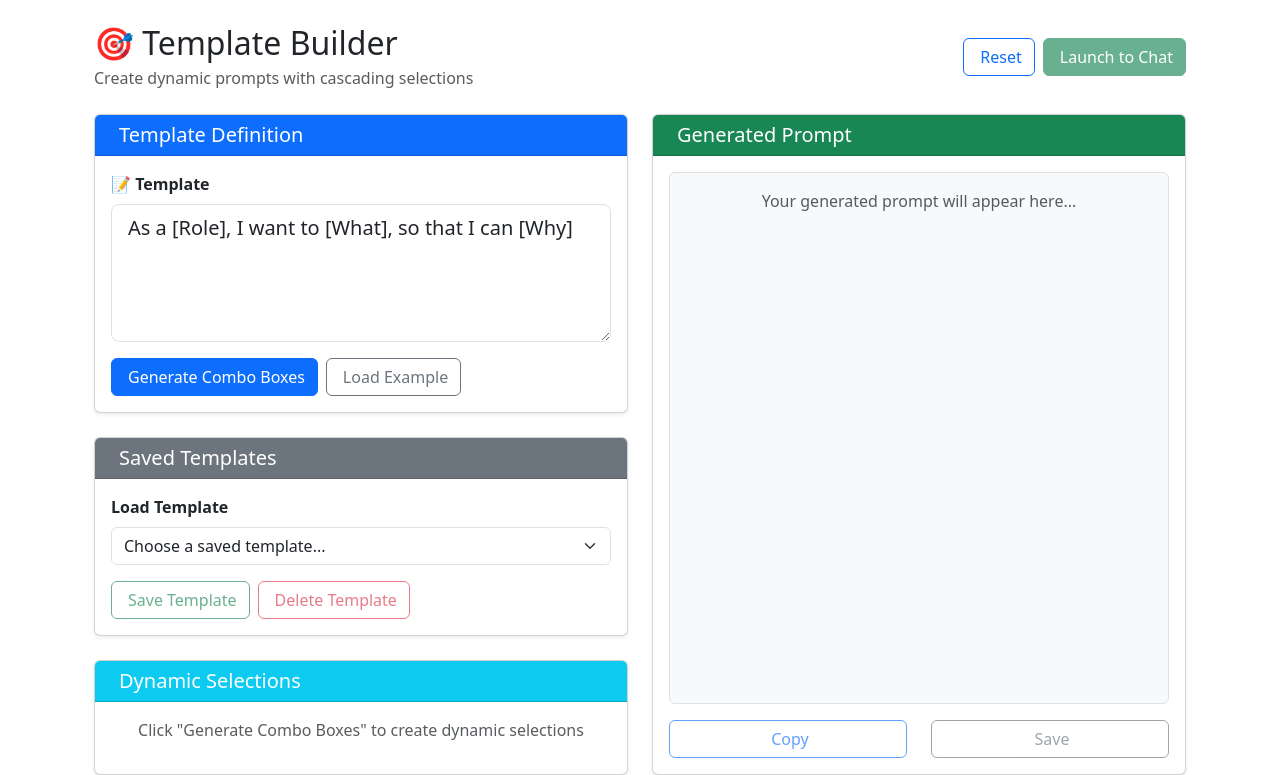
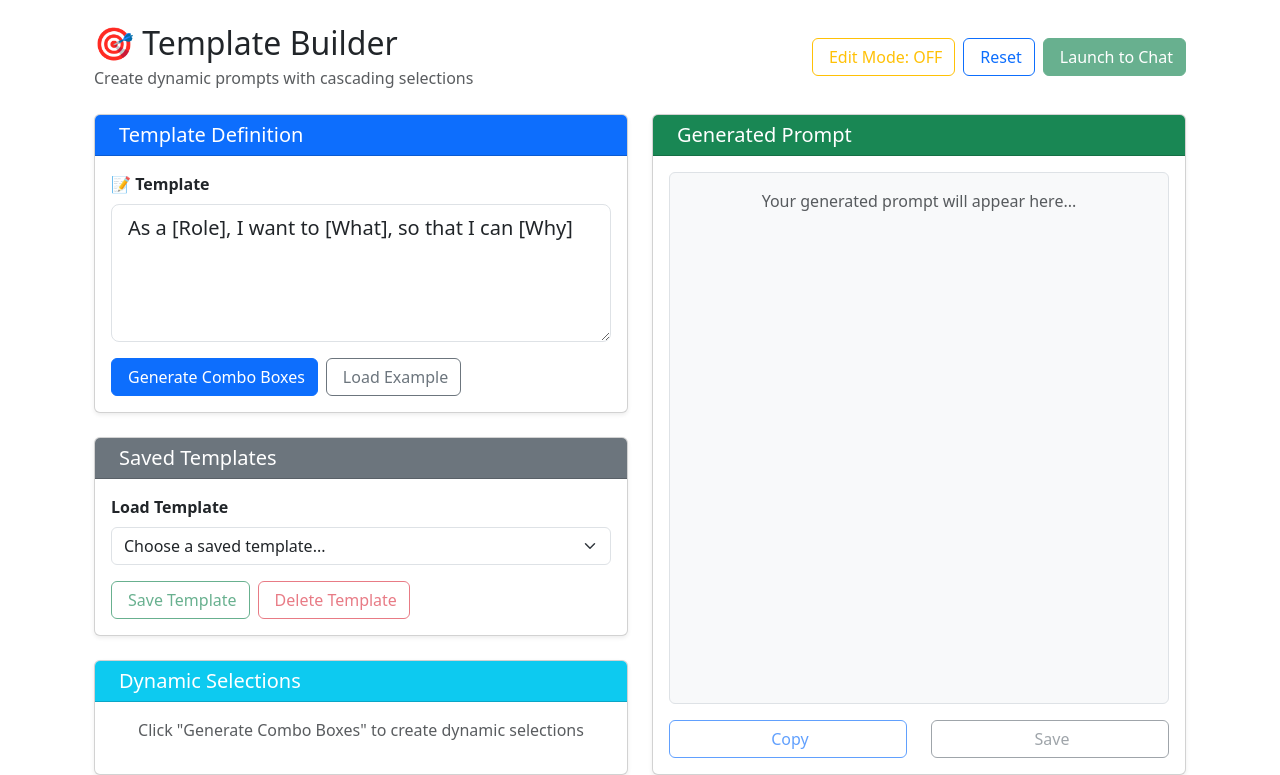
Before and after one commit to ThePassionateProgrammer/prompt-manager, a Flask app: template src/prompt_manager/templates/template_builder.html in a window 1280 px wide. Shown: the part 56-831 px from the top of the page. Run offline with Flask 3, Linux system fonts and the light colour scheme; the template is opened without the code that fills it, so the values that code supplies are empty; some libraries are stand-ins or nearby versions.

Commit message:
F: Add edit mode toggle button with visual feedback to template builder

```diff
--- a/src/prompt_manager/templates/template_builder.html
+++ b/src/prompt_manager/templates/template_builder.html
@@ -9,6 +9,9 @@
                     <p class="text-muted mb-0">Create dynamic prompts with cascading selections</p>
                 </div>
                 <div class="d-flex gap-2">
+                    <button type="button" class="btn btn-outline-warning" id="edit-mode-toggle">
+                        <i class="fas fa-edit me-1"></i>Edit Mode: OFF
+                    </button>
                     <button type="button" class="btn btn-outline-primary" id="clear-form">
                         <i class="fas fa-eraser me-1"></i>Reset
                     </button>
@@ -170,13 +173,14 @@ function populateTemplateSelect() {
 }
 
 function setupEventListeners() {
+    // Edit mode toggle button
+    document.getElementById('edit-mode-toggle').addEventListener('click', toggleEditMode);
+
     // Generate combo boxes button
     document.getElementById('generate-combo-boxes').addEventListener('click', generateComboBoxes);
 
     // Load example button
     document.getElementById('load-example').addEventListener('click', loadExample);
-
-
 
     // Clear form button
     document.getElementById('clear-form').addEventListener('click', clearForm);
@@ -200,6 +204,34 @@ function setupEventListeners() {
     document.getElementById('delete-template-btn').addEventListener('click', deleteCurrentTemplate);
 }
 
+function toggleEditMode() {
+    isEditMode = !isEditMode;
+    updateEditModeButton();
+
+    // If we have combo boxes, regenerate them with the new mode
+    if (currentTemplate && comboBoxes.length > 0) {
+        generateComboBoxes();
+    }
+
+    showAlert(`Edit mode is now ${isEditMode ? 'ON' : 'OFF'}`, 'info');
+}
+
+function updateEditModeButton() {
+    const button = document.getElementById('edit-mode-toggle');
+    const icon = button.querySelector('i');
+    const text = button.querySelector('span') || button.childNodes[2];
+
+    if (isEditMode) {
+        button.className = 'btn btn-warning';
+        icon.className = 'fas fa-edit me-1';
+        button.innerHTML = '<i class="fas fa-edit me-1"></i>Edit Mode: ON';
+    } else {
+        button.className = 'btn btn-outline-warning';
+        icon.className = 'fas fa-edit me-1';
+        button.innerHTML = '<i class="fas fa-edit me-1"></i>Edit Mode: OFF';
+    }
+}
+
 function generateComboBoxes() {
     const template = document.getElementById('template-input').value.trim();
 
@@ -208,19 +240,36 @@ function generateComboBoxes() {
         return;
     }
 
-    fetch('/api/template-builder/generate', {
+    fetch('/template/generate', {
         method: 'POST',
         headers: {
             'Content-Type': 'application/json'
         },
-        body: JSON.stringify({ template: template })
+        body: JSON.stringify({
+            template: template,
+            edit_mode: isEditMode
+        })
     })
     .then(response => response.json())
     .then(data => {
         if (data.error) {
             showAlert('Error generating combo boxes: ' + data.error, 'error');
         } else {
-            comboBoxes = data.combo_boxes;
+            // Convert dropdowns format to combo_boxes format for compatibility
+            comboBoxes = [];
+            let index = 0;
+            for (const [variable, config] of Object.entries(data.dropdowns)) {
+                comboBoxes.push({
+                    tag: variable,
+                    index: index,
+                    enabled: config.enabled !== undefined ? config.enabled : (index === 0),
+                    value: config.value || '',
+                    options: config.options || [],
+                    is_custom: config.is_custom || false
+                });
+                index++;
+            }
+
             currentTemplate = template;
             currentTemplateId = null; // Reset template ID for new template
             renderComboBoxes();
@@ -252,8 +301,12 @@ function renderComboBoxes() {
         const isFirst = index === 0;
         const isLast = index === comboBoxes.length - 1;
 
+        const isCustom = comboBox.is_custom || false;
+        const customClass = isCustom ? 'border-warning bg-light' : '';
+        const customText = isCustom ? '<small class="text-muted"><i class="fas fa-magic me-1"></i>Custom combo box with linkages</small>' : '';
+
         html += `
-            <div class="mb-3">
+            <div class="mb-3 ${customClass}" style="padding: 10px; border-radius: 5px;">
                 <label for="combo-${index}" class="form-label fw-bold">
                     ${comboBox.tag} ${isFirst ? '(Start here)' : ''} ${isLast ? '(Final selection)' : ''}
                 </label>
@@ -282,6 +335,7 @@ function renderComboBoxes() {
                 <div class="form-text">
                     ${comboBox.enabled ? 'Ready for selection' : 'Waiting for previous selection'}
                 </div>
+                ${customText}
             </div>
         `;
     });
```
